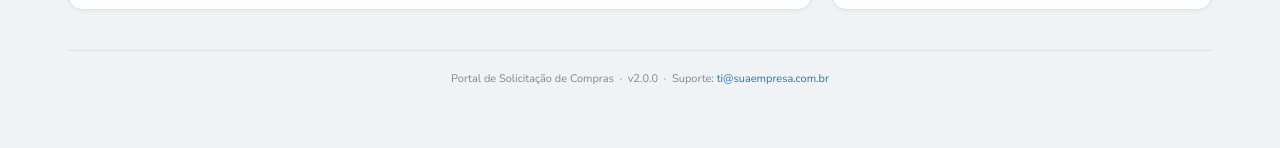
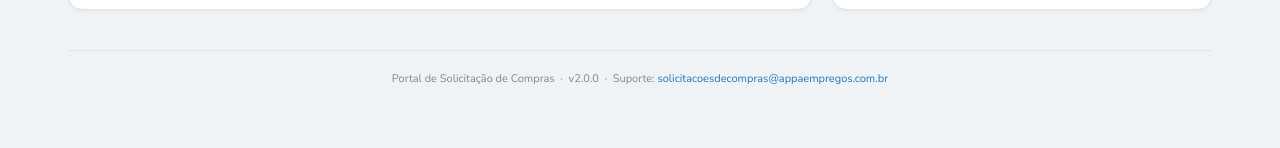
Before and after one commit to Appa05969/portal-compras05, a website: page menu-inicial.html in a window 1280 px wide. Shown: the part 1151-1299 px from the top of the page. Drawn offline with nearby package versions, Linux system fonts and the light colour scheme.

Commit message:
Update menu-inicial.html

```diff
--- a/menu-inicial.html
+++ b/menu-inicial.html
@@ -249,7 +249,7 @@
 
   <div class="page-footer">
     Portal de Solicitação de Compras &nbsp;·&nbsp; v2.0.0 &nbsp;·&nbsp;
-    Suporte: <a href="#">ti@suaempresa.com.br</a>
+    Suporte: <a href="#">solicitacoesdecompras@appaempregos.com.br</a>
   </div>
 
 </div>
```
